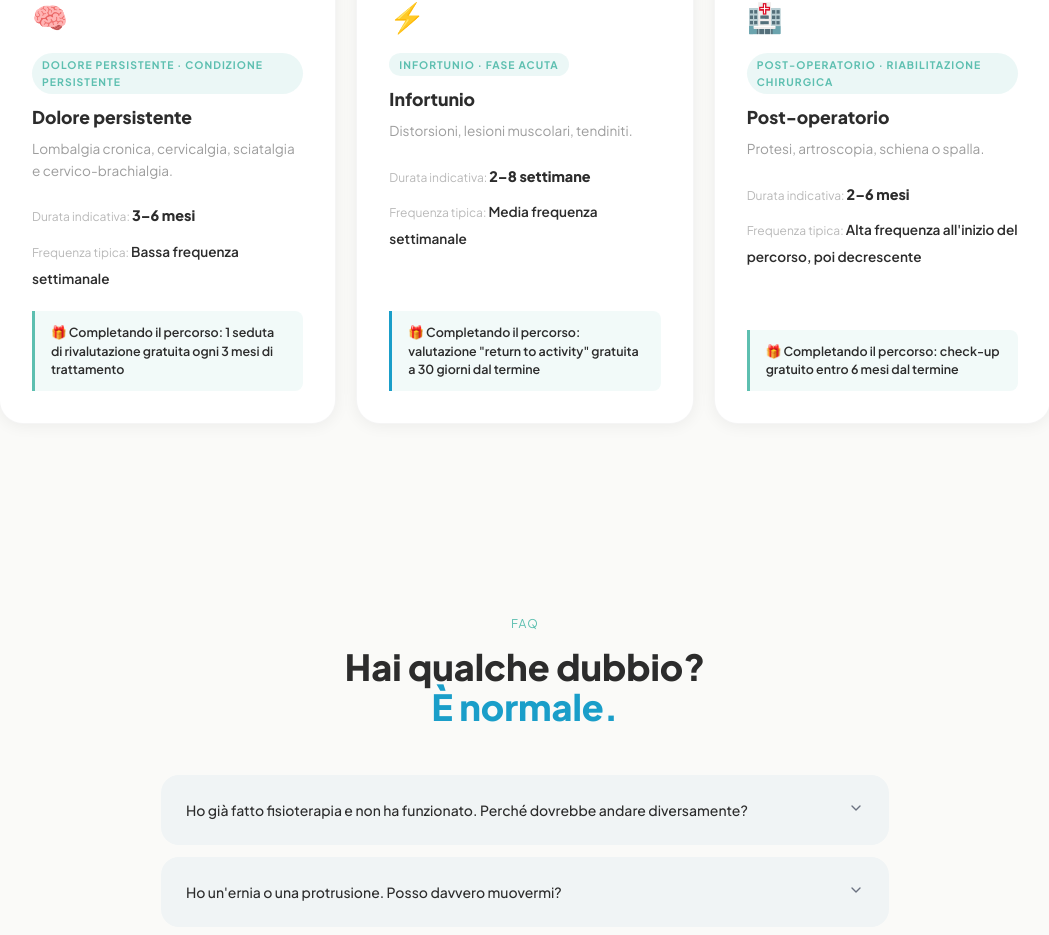
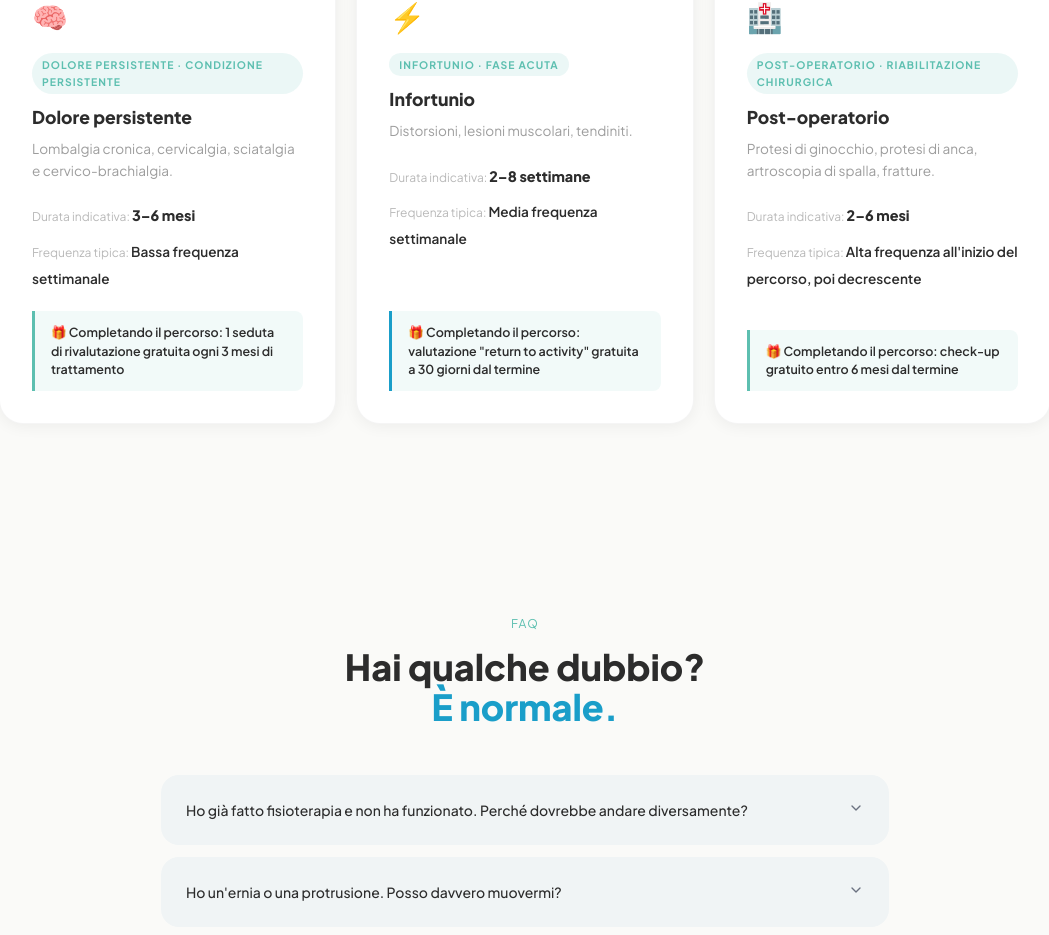
Before and after one commit to studio-mantovan/studio-mantovan, a Next.js app in the folder site/: page /percorsi in a window 1280 px wide. Shown: the part 3619-4554 px from the top of the page, without its empty margins (115-1164 px from the left). Built offline with nearby package versions, Linux system fonts and the light colour scheme.

Commit message:
fix: esempi post-operatorio più specifici (protesi ginocchio/anca, artroscopia spalla, fratture)

```diff
--- a/site/src/app/percorsi/page.tsx
+++ b/site/src/app/percorsi/page.tsx
@@ -69,7 +69,7 @@ const percorsi = [
     icon: '🏥',
     tag: 'Post-operatorio · Riabilitazione chirurgica',
     titolo: 'Post-operatorio',
-    corpo: 'Protesi, artroscopia, schiena o spalla.',
+    corpo: 'Protesi di ginocchio, protesi di anca, artroscopia di spalla, fratture.',
     durata: '2–6 mesi',
     frequenza: 'Alta frequenza all\'inizio del percorso, poi decrescente',
     bonus: 'Completando il percorso: check-up gratuito entro 6 mesi dal termine',
```
